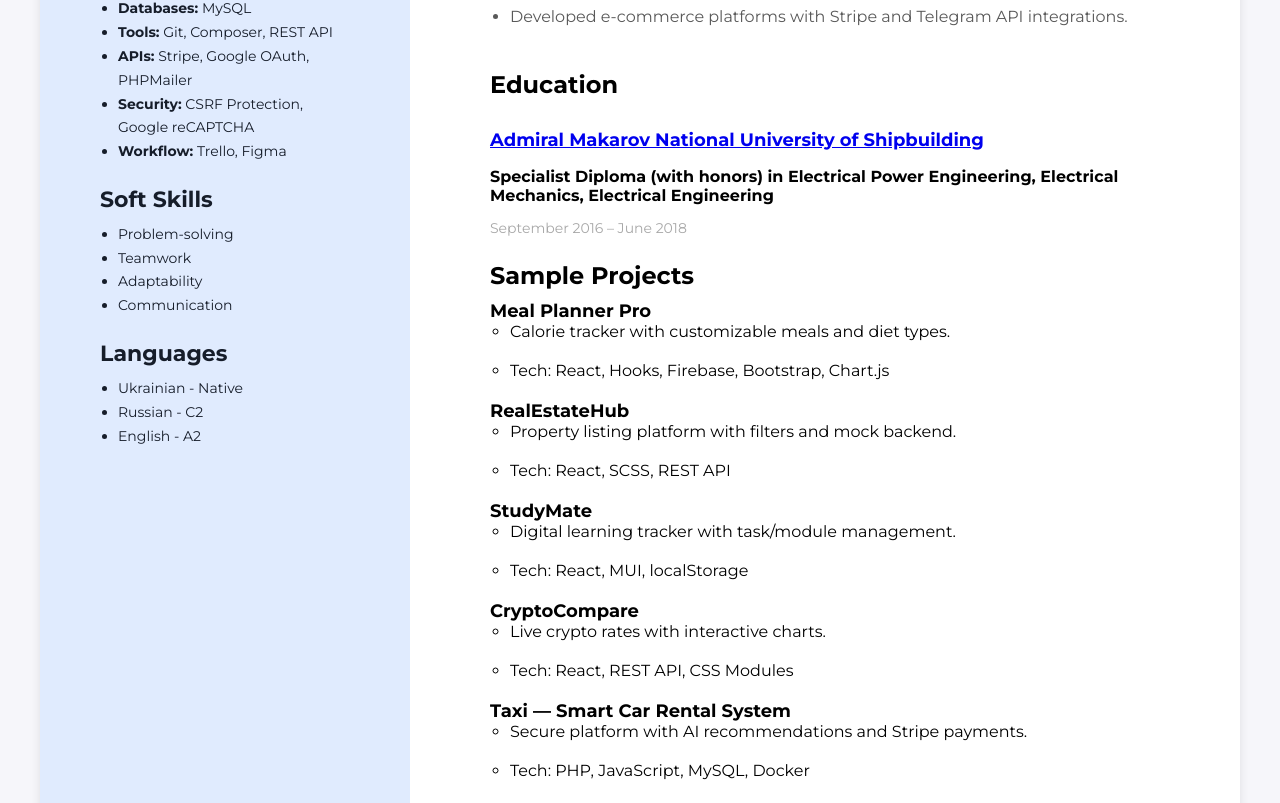
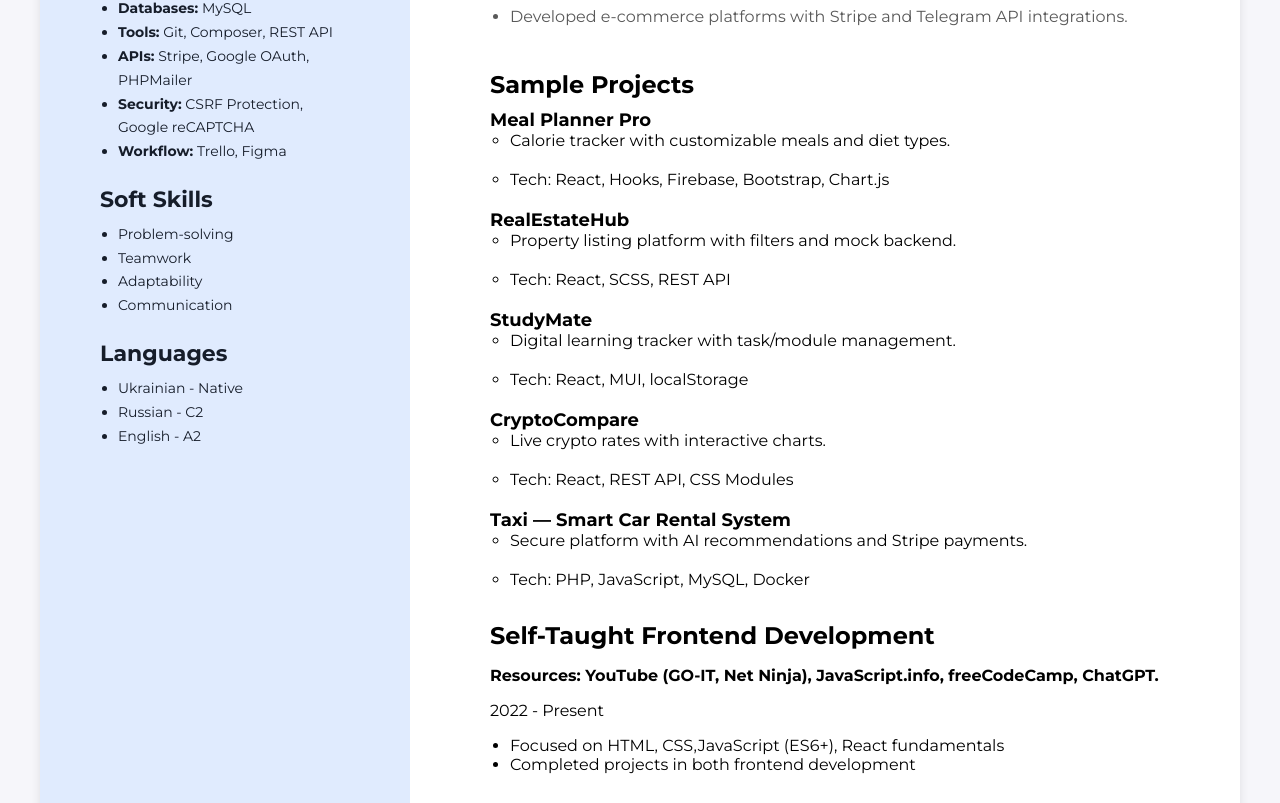
Before and after one commit to OlehBilenkyi/ReactResume, a React (Vite) app: page / in a window 1280 px wide. Shown: the part 817-1620 px from the top of the page. Built offline with nearby package versions, Linux system fonts and the light colour scheme.

Commit message:
HTML, CSS

```diff
--- a/src/components/MainContent/Education/Education.jsx
+++ b/src/components/MainContent/Education/Education.jsx
@@ -8,6 +8,23 @@ import {
 
 const MyEducation = () => {
   return (
+    <>
+      <EducationContainer>
+        <EducationTitle>Self-Taught Frontend Development</EducationTitle>
+        <EducationDip>
+          Resources: YouTube (GO-IT, Net Ninja), JavaScript.info, freeCodeCamp,
+          ChatGPT.
+        </EducationDip>
+        <p class="work-experien-time">2022 - Present</p>
+        <ul class="work-experionse-list">
+          <li class="work-experionse-items">
+            Focused on HTML, CSS,JavaScript (ES6+), React fundamentals
+          </li>
+          <li class="work-experionse-items">
+            Completed projects in both frontend development
+          </li>
+        </ul>
+      </EducationContainer>
       <EducationContainer>
         <EducationTitle>Education</EducationTitle>
         <NameEducation>
@@ -21,23 +38,7 @@ const MyEducation = () => {
         </EducationDip>
         <WorkExperienceTime>September 2016 – June 2018</WorkExperienceTime>
       </EducationContainer>
-    //  <EducationContainer>
-    //         <EducationTitle>Web Development Education</EducationTitle>
-    //         <EducationDip>
-    //           Self-taught through Udemy courses, YouTube tutorials, and official
-    //           documentation
-    //         </EducationDip>
-    //         <p class="work-experien-time">2022 - Present</p>
-    //         <ul class="work-experionse-list">
-    //           <li class="work-experionse-items">
-    //             Focused on JavaScript (ES6+), PHP, React, and Node.js
-    //             fundamentals
-    //           </li>
-    //           <li class="work-experionse-items">
-    //             Completed projects in both frontend and backend development
-    //           </li>
-    //         </ul>
-    //       </EducationContainer>
+    </>
   );
 };
 export default MyEducation;
--- a/src/components/MainContent/MainContent.jsx
+++ b/src/components/MainContent/MainContent.jsx
@@ -2,6 +2,7 @@ import MyInfo from "./MyInfo/MyInfo";
 import Projects from "./MyProjects/MyProjects";
 import Experience from "./WorkExperience/WorkExperience";
 import { MainContentWrapper } from "./MainContent.styled";
+import MyEducation from "../MainContent/Education/Education";
 
 const MainContent = ({ profession, name, description }) => (
   <MainContentWrapper>
@@ -9,6 +10,7 @@ const MainContent = ({ profession, name, description }) => (
 
     <Experience />
     <Projects />
+    <MyEducation />
   </MainContentWrapper>
 );
 
--- a/src/components/MainContent/WorkExperience/WorkExperience.jsx
+++ b/src/components/MainContent/WorkExperience/WorkExperience.jsx
@@ -8,7 +8,7 @@ import {
   MyProjectsContainerName,
   MyProjectsContainer,
 } from "./WorkExperience.module";
-import MyEducation from "../Education/Education";
+
 
 const Experience = () => (
   <>
@@ -67,7 +67,7 @@ const Experience = () => (
         </WorkExperionseList>
       </WordExperienceContainer>
     </MyProjectsContainer>
-    <MyEducation />
+
   </>
 );
 
```
Lines whose indentation alone changed are shown as unchanged.
